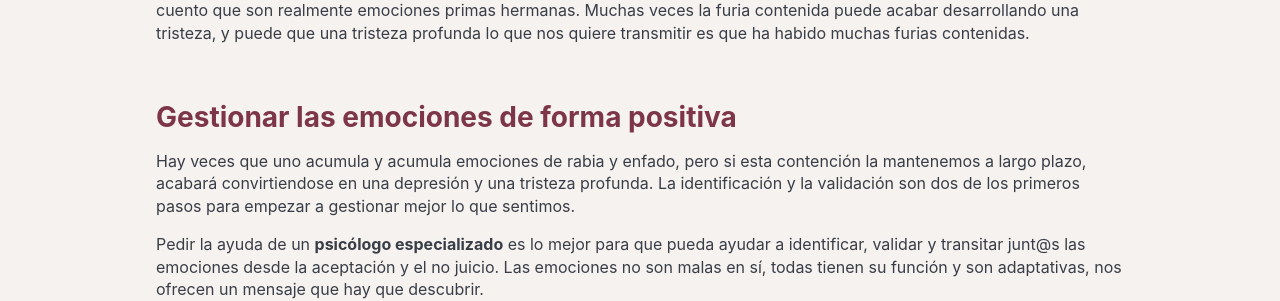
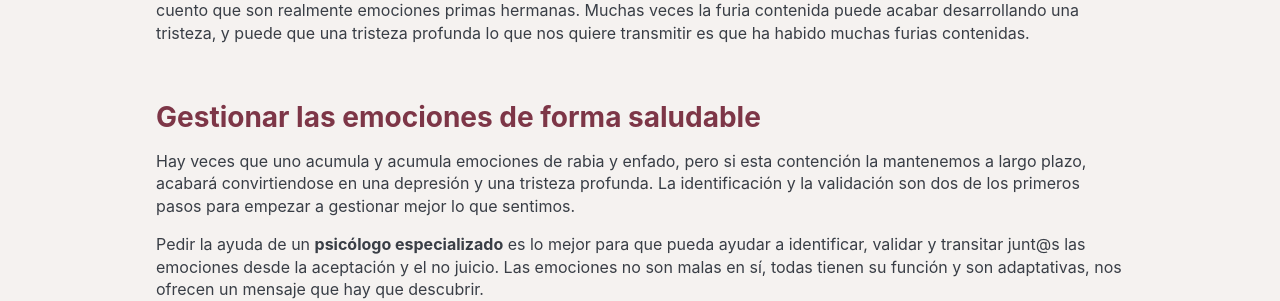
Before and after one commit to nurialeonsallent/nurialeon.com, a Jekyll site: the page built from _posts/2021-01-01-tristeza-furia-emociones-bucay.markdown, in a window 1280 px wide and 900 px high, scrolled down 2236 px. Shown: the part 160-461 px from the top of the window. Built offline with Jekyll 4.4.1, drawn with Linux system fonts in a browser that asks for light colours.

Commit message:
Update 2021-01-01-tristeza-furia-emociones-bucay.markdown

```diff
--- a/_posts/2021-01-01-tristeza-furia-emociones-bucay.markdown
+++ b/_posts/2021-01-01-tristeza-furia-emociones-bucay.markdown
@@ -47,7 +47,7 @@ Si bien es cierto que existen emociones con matices muy diferentes, muchas veces
 
 Si hablamos de tristeza y furia, que serían las dos emociones generales del centro de la rueda, podemos entender con este cuento que son realmente emociones primas hermanas. Muchas veces la furia contenida puede acabar desarrollando una tristeza, y puede que una tristeza profunda lo que nos quiere transmitir es que ha habido muchas furias contenidas.
 
-## Gestionar las emociones de forma positiva
+## Gestionar las emociones de forma saludable
 
 Hay veces que uno acumula y acumula emociones de rabia y enfado, pero si esta contención la mantenemos a largo plazo, acabará convirtiendose en una depresión y una tristeza profunda. La identificación y la validación son dos de los primeros pasos para empezar a gestionar mejor lo que sentimos.
 
```
